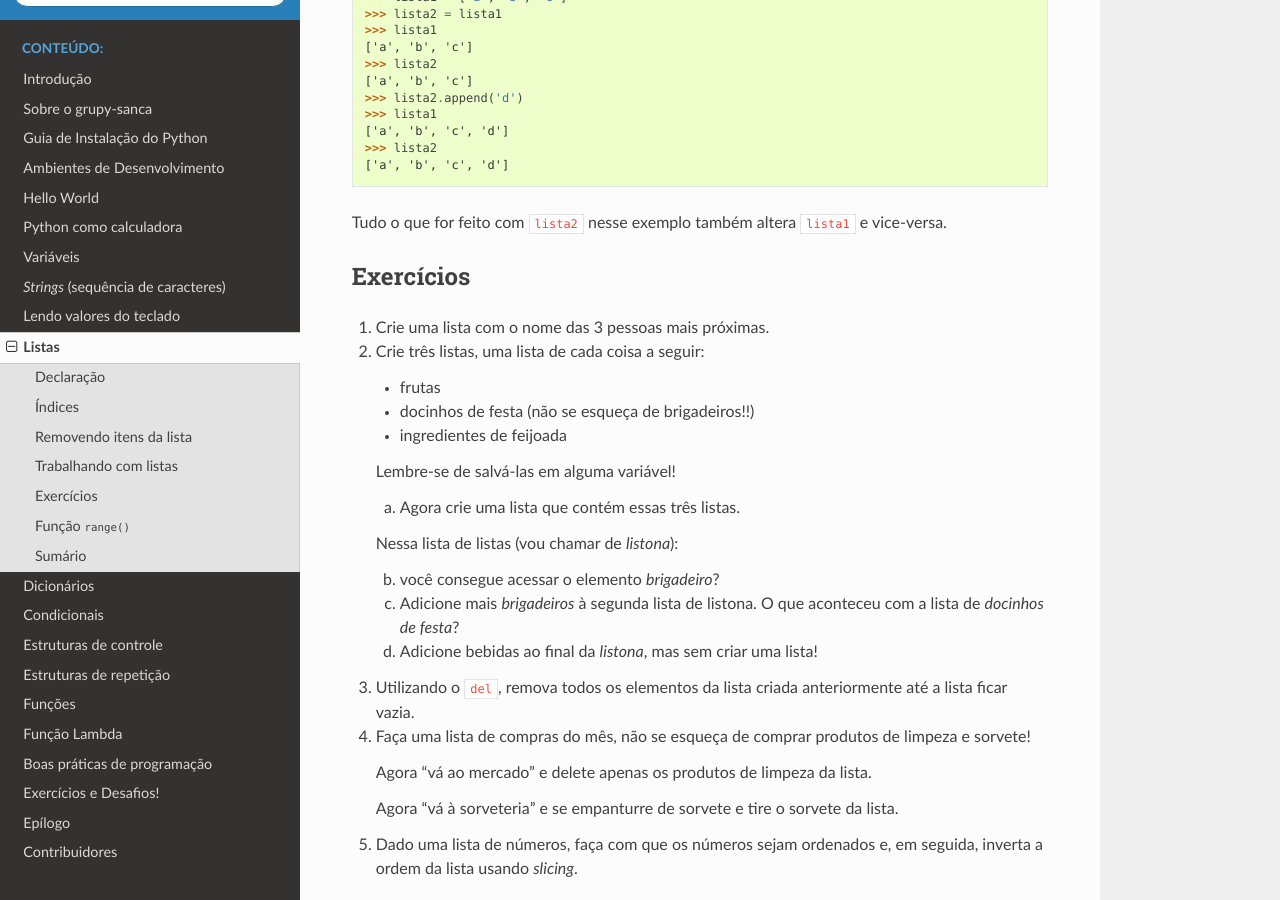
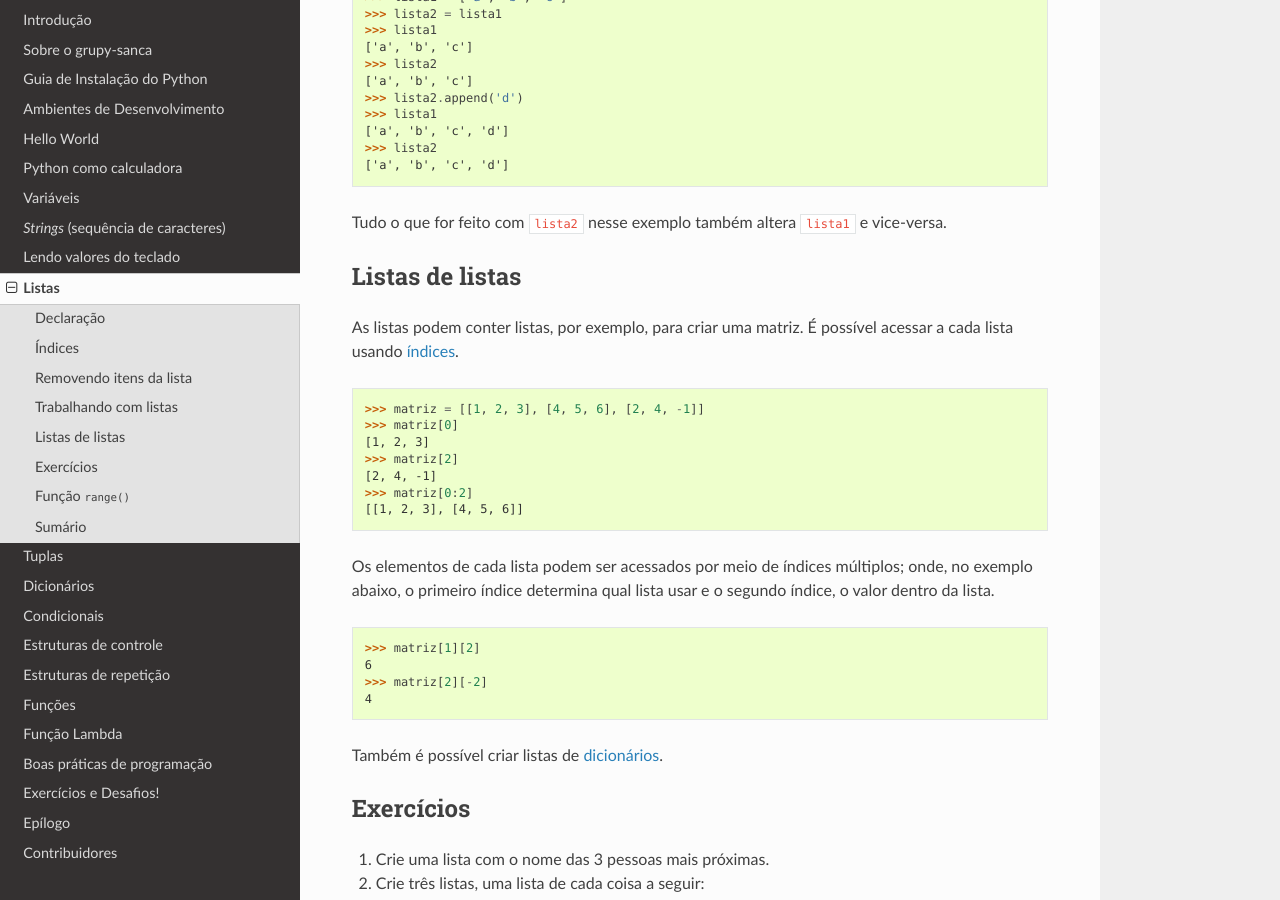
Before and after one commit to grupy-sanca/curso-python, a Sphinx documentation site: the page built from source/listas.rst, in a window 1280 px wide and 900 px high, scrolled down 5029 px. Built offline with Sphinx 7.4.7 and the Read the Docs theme 3.1.0, drawn with Linux system fonts in a browser that asks for light colours.

Commit message:
Listas de listas e tuplas

```diff
--- a/source/dicionarios.rst
+++ b/source/dicionarios.rst
@@ -1,4 +1,6 @@
 .. _section_dicionario:
+
+.. _dicionarios:
 
 Dicionários
 ===========
--- a/source/index.rst
+++ b/source/index.rst
@@ -17,6 +17,7 @@ Curso Introdutório de Python
    strings
    input
    listas
+   tuplas
    dicionarios
    condicionais
    controle
--- a/source/listas.rst
+++ b/source/listas.rst
@@ -283,6 +285,32 @@ Se não usarmos o ``copy()``, acontece algo bem estranho:
 Tudo o que for feito com ``lista2`` nesse exemplo também altera ``lista1`` e vice-versa.
 
 
+Listas de listas
+-----------------
+
+As listas podem conter listas, por exemplo, para criar uma matriz. É possível acessar a cada lista usando :ref:`índices <indices>`.
+
+.. doctest::
+
+        >>> matriz = [[1, 2, 3], [4, 5, 6], [2, 4, -1]]
+        >>> matriz[0]
+        [1, 2, 3]
+        >>> matriz[2]
+        [2, 4, -1]
+        >>> matriz[0:2]
+        [[1, 2, 3], [4, 5, 6]]
+
+Os elementos de cada lista podem ser acessados por meio de índices múltiplos; onde, no exemplo abaixo, o primeiro índice determina qual lista usar e o segundo índice, o valor dentro da lista.
+
+.. doctest::
+
+        >>> matriz[1][2]
+        6
+        >>> matriz[2][-2]
+        4
+
+Também é possível criar listas de :ref:`dicionários <dicionarios>`.
+
 Exercícios
 ----------
 
```
Also changed, not shown: other parts of source/listas.rst (+2 -0 lines), source/tuplas.rst (added, +30 -0 lines).
